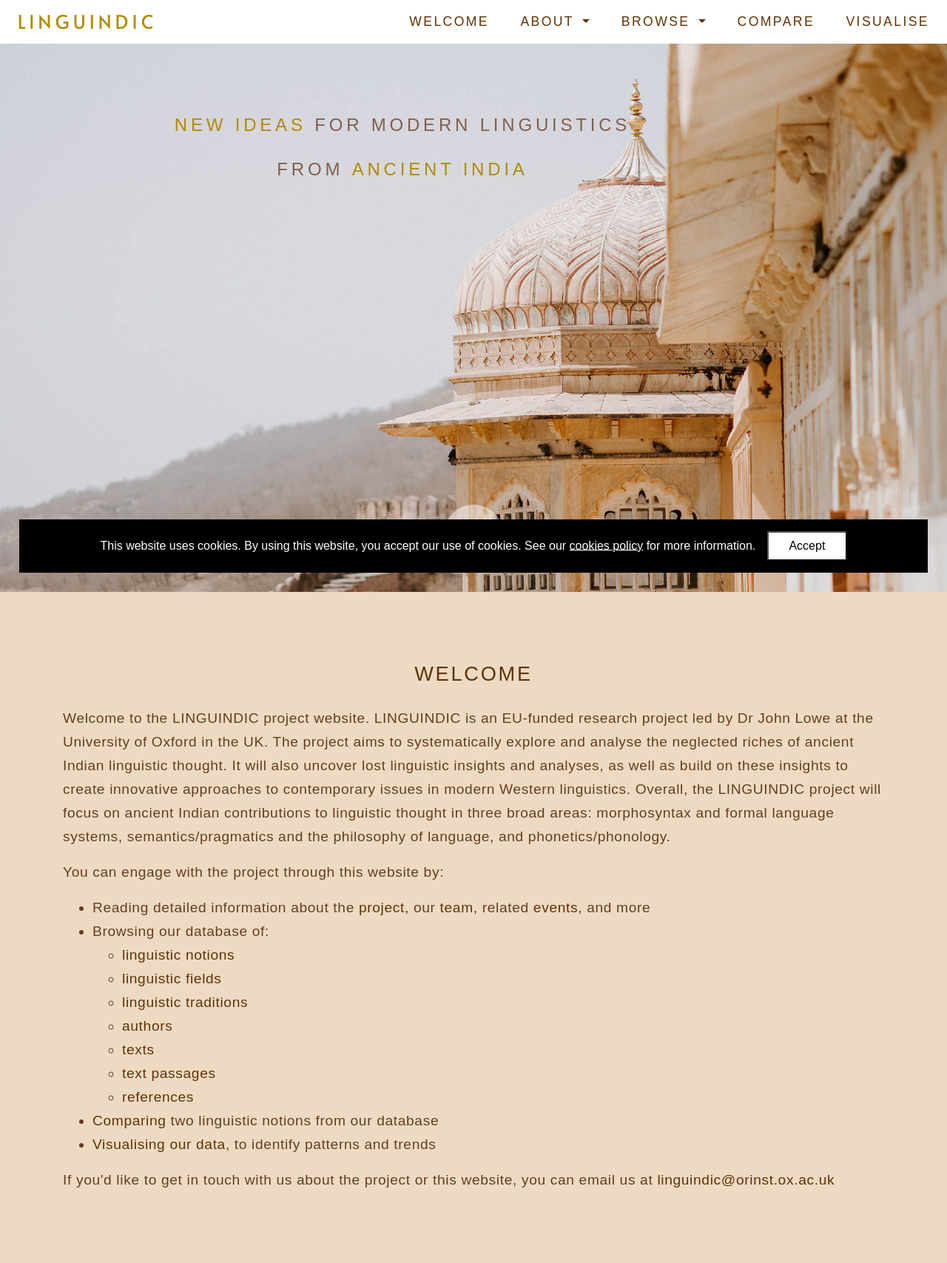
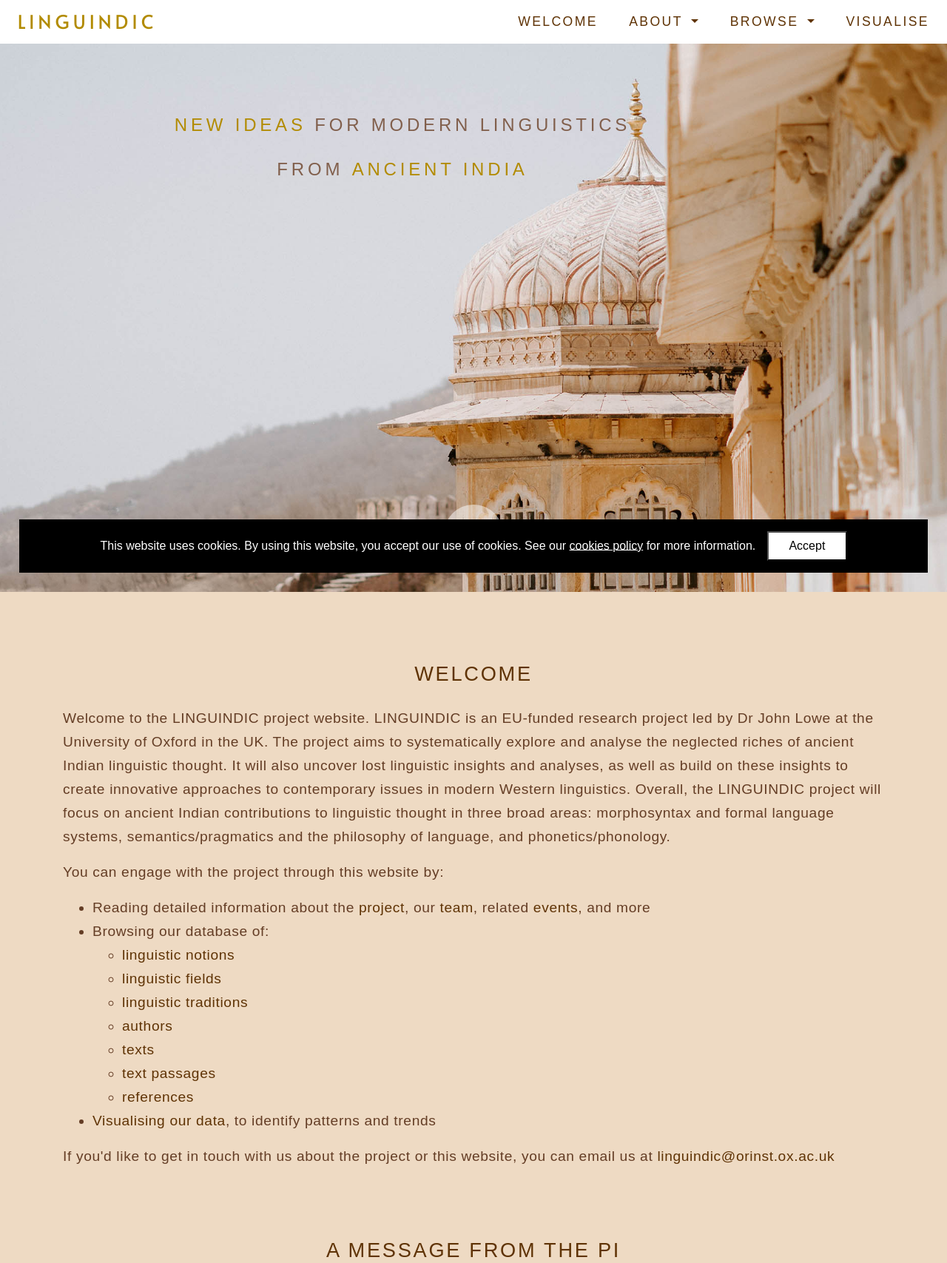
Before and after one commit to linguindic/linguindic-website, a Django app: page / in a window 1280 px wide. Shown: the top 1707 px of the page at 74% size. Run offline with Django 3.2, Linux system fonts and the light colour scheme; parts of the project's set-up code (start-up, migrations or seed data) failed here and were passed over; some libraries are stand-ins or nearby versions.

Commit message:
removed compare page

```diff
--- a/django/core/templates/base.html
+++ b/django/core/templates/base.html
@@ -92,10 +92,6 @@
                             <a class="dropdown-item" href="{% url 'browse-textpassages-list' %}">Text Passages</a>
                         </div>
                     </li>
-                    <!-- Compare -->
-                    <li class="nav-item">
-                        <a class="nav-link{% if "/compare/" in request.path %} active{% endif %}" href="{% url 'compare-linguisticnotions' %}">Compare</a>
-                    </li>
                     <!-- Visualise -->
                     <li class="nav-item">
                         <a class="nav-link{% if "/visualise/" in request.path %} active{% endif %}" href="{% url 'visualise' %}">Visualise</a>
--- a/django/general/templates/general/welcome.html
+++ b/django/general/templates/general/welcome.html
@@ -35,7 +35,6 @@
                     <li><a href="{% url 'browse-references-list' %}">references</a></li>
                 </ul>
             </li>
-            <li><a href="{% url 'compare-linguisticnotions' %}">Comparing</a> two linguistic notions from our database</li>
             <li><a href="{% url 'visualise' %}">Visualising our data</a>, to identify patterns and trends</li>
         </ul>
         <p>
--- a/django/researchdata/urls.py
+++ b/django/researchdata/urls.py
@@ -9,7 +9,6 @@ from .views import (
     browsesanskritword,
     browsetext,
     browsetextpassage,
-    compare,
     visualise
 )
 
@@ -50,9 +49,6 @@ urlpatterns = [
     # Browse: Text Passages
     path('browse/textpassages/', browsetextpassage.BrowseTextPassageListView.as_view(), name='browse-textpassages-list'),
     path('browse/textpassages/<pk>/', browsetextpassage.BrowseTextPassageDetailView.as_view(), name='browse-textpassages-detail'),
-
-    # Compare
-    path('compare/linguisticnotions/', compare.CompareLinguisticNotionsTemplateView.as_view(), name='compare-linguisticnotions'),
 
     # Visualise
     path('visualise/', visualise.VisualiseTemplateView.as_view(), name='visualise'),
```
Also changed, not shown: django/researchdata/views/compare.py (deleted, +0 -8 lines), 1 other file.
